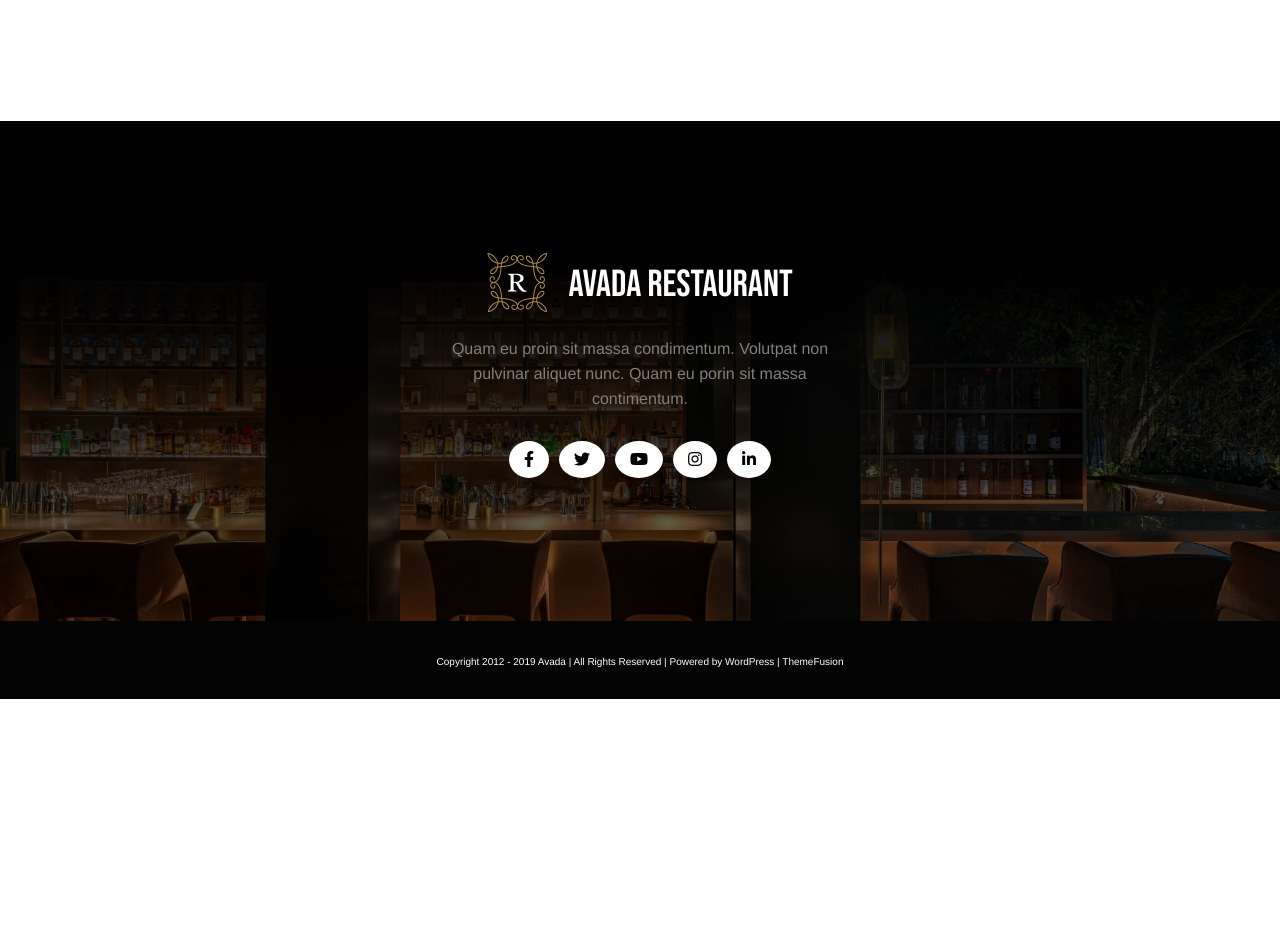
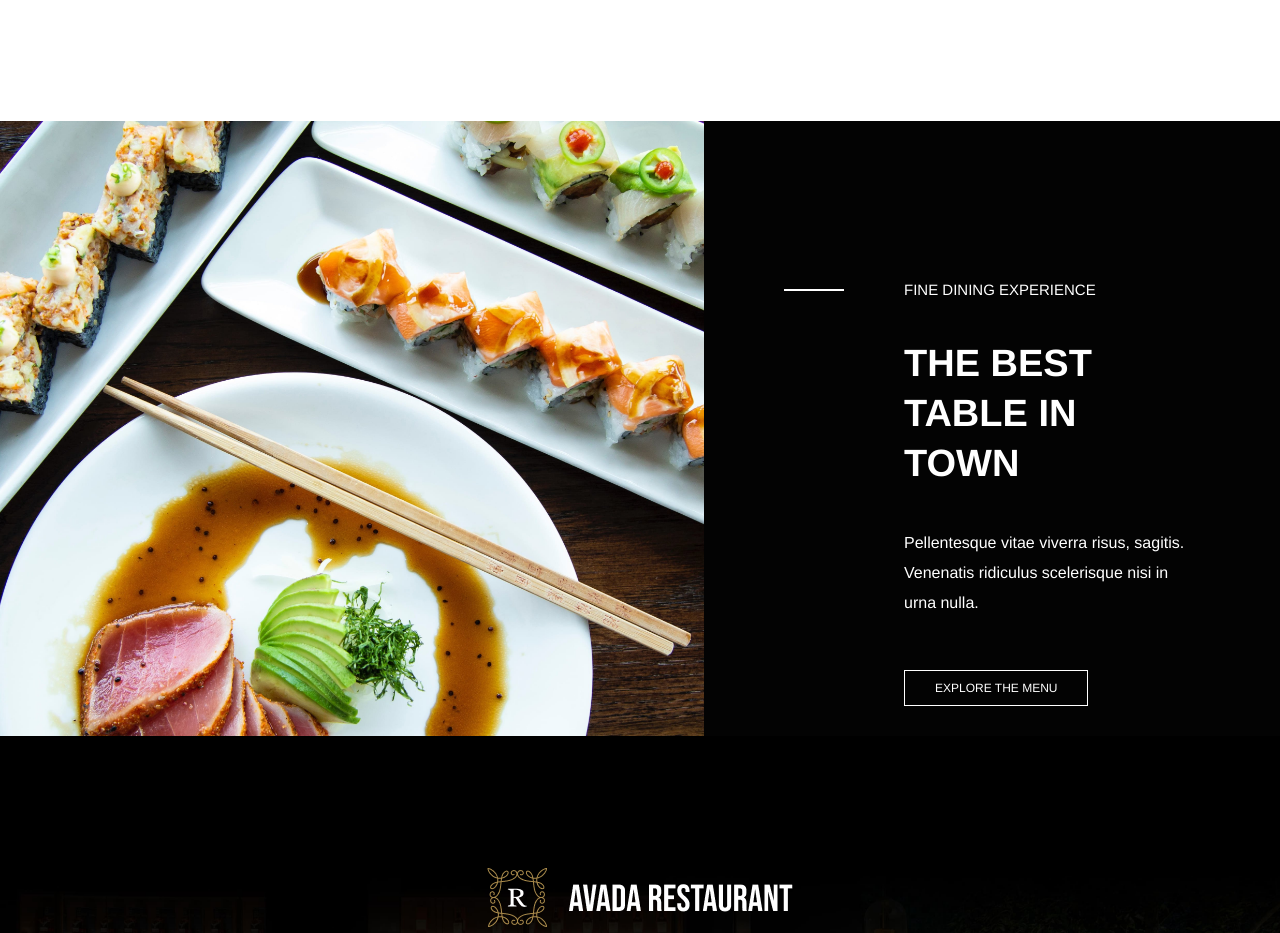
Before and after one commit to petrescuandreea/proj-html-vuejs, a Vue app: page / in a window 1280 px wide. Shown: the part 1980-2913 px from the top of the page. Before the commit the page ends 2679 px from the top, so only its background shows below. Built offline with nearby package versions, Linux system fonts and the light colour scheme.

Commit message:
Import component AppSection3 in AppMain

```diff
--- a/src/components/AppMain.vue
+++ b/src/components/AppMain.vue
@@ -2,6 +2,7 @@
     <div>
         <AppSection1/>
         <AppSection2/>
+        <AppSection3/>
     </div>
 </template>
 
@@ -9,12 +10,14 @@
 
 import AppSection1 from '@/components/AppSection1.vue';
 import AppSection2 from '@/components/AppSection2.vue';
+import AppSection3 from '@/components/AppSection3.vue';
 
 export default {
   name: 'AppMain',
   components: {
     AppSection1,
     AppSection2,
+    AppSection3,
   }
 }
 </script>
```
